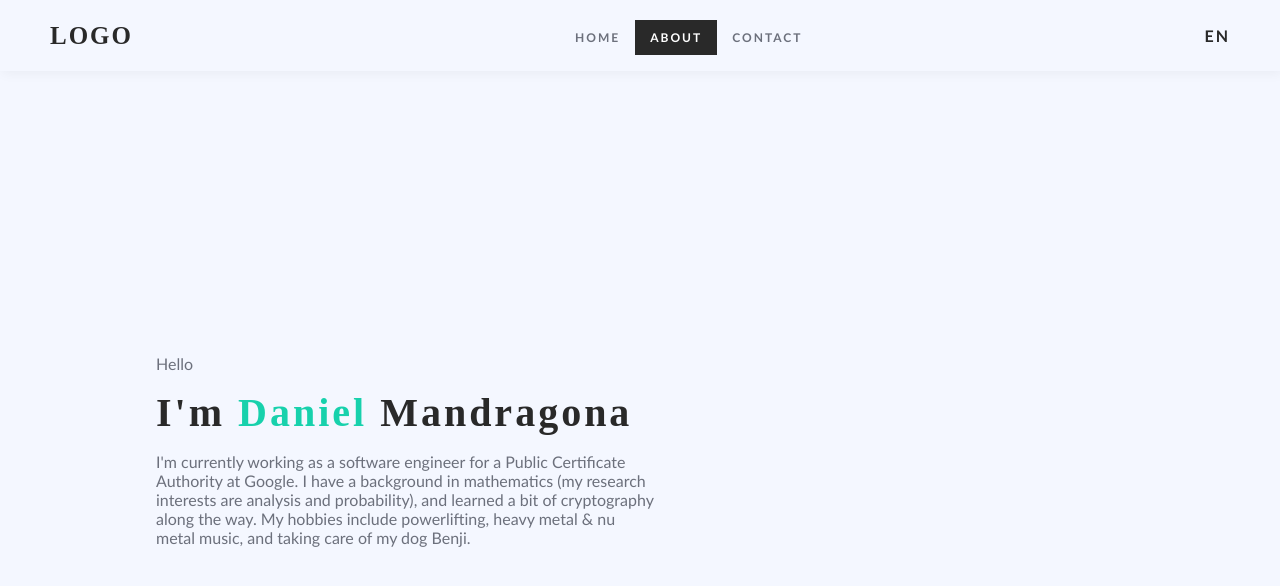
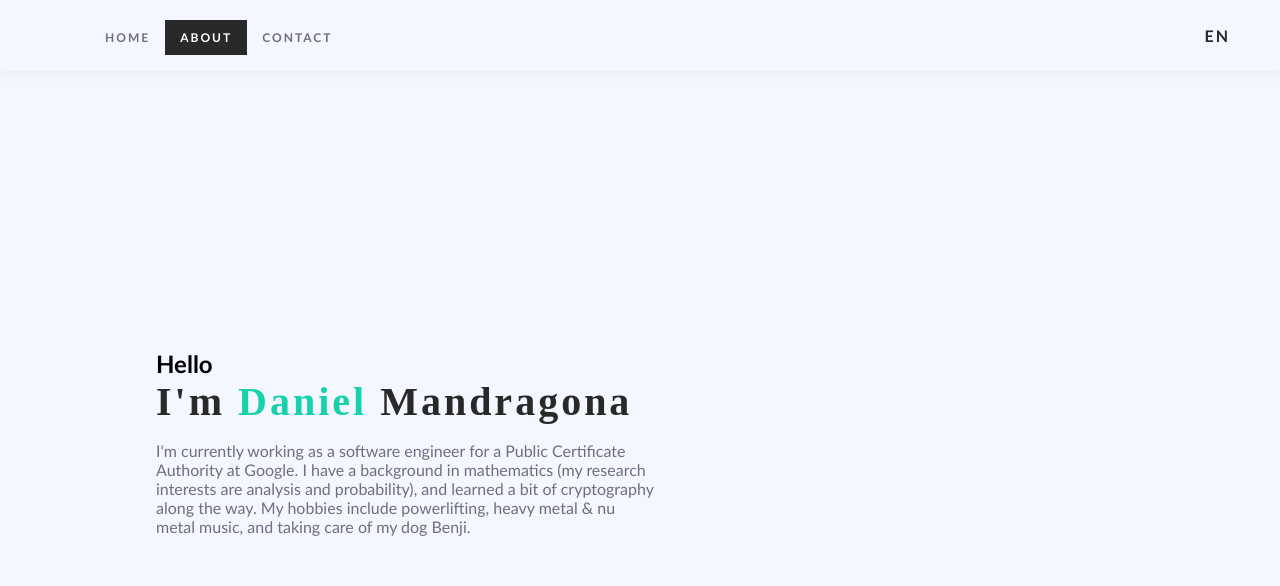
Before and after one commit to dandragona/dandragona.github.io, a Jekyll site: the page about.html, which Jekyll copies as it is, in a window 1280 px wide. Shown: the top 586 px of the page. Built offline with Jekyll 4.4.1, drawn with Linux system fonts in a browser that asks for light colours; nearby versions of some CDN libraries.

Commit message:
Remove logo

```diff
--- a/about.html
+++ b/about.html
@@ -11,9 +11,6 @@
 		<section id="main">
 			<!--navigation-------------------------------->
 			<nav>
-			<!--logo--->
-			<a href="#" class="logo">LOGO</a>
-			<!--menu--------->
 			<div class="toggle"></div>
 			<ul class="menu">
 			<li><a href="/">Home</a></li>
@@ -26,7 +23,7 @@
 			<!--name--------------------------->
 			<div class="name">
 			<!--hello------->
-			<p>Hello</p>
+			<h2>Hello</h2>
 			<!--name--->
 			<h1>I'm <font color="#17d1ac">Daniel</font> Mandragona</h1>
 			<!--details--------------->
--- a/contact.html
+++ b/contact.html
@@ -10,8 +10,6 @@
 		<section id="main">
 			<!--navigation-------------------------------->
 			<nav>
-			<!--logo--->
-			<a href="#" class="logo">LOGO</a>
 			<!--menu--------->
 			<div class="toggle"></div>
 			<ul class="menu">
```
Also changed, not shown: index.html (+0 -8 lines), images/logo.jpg (added), 1 other file.
